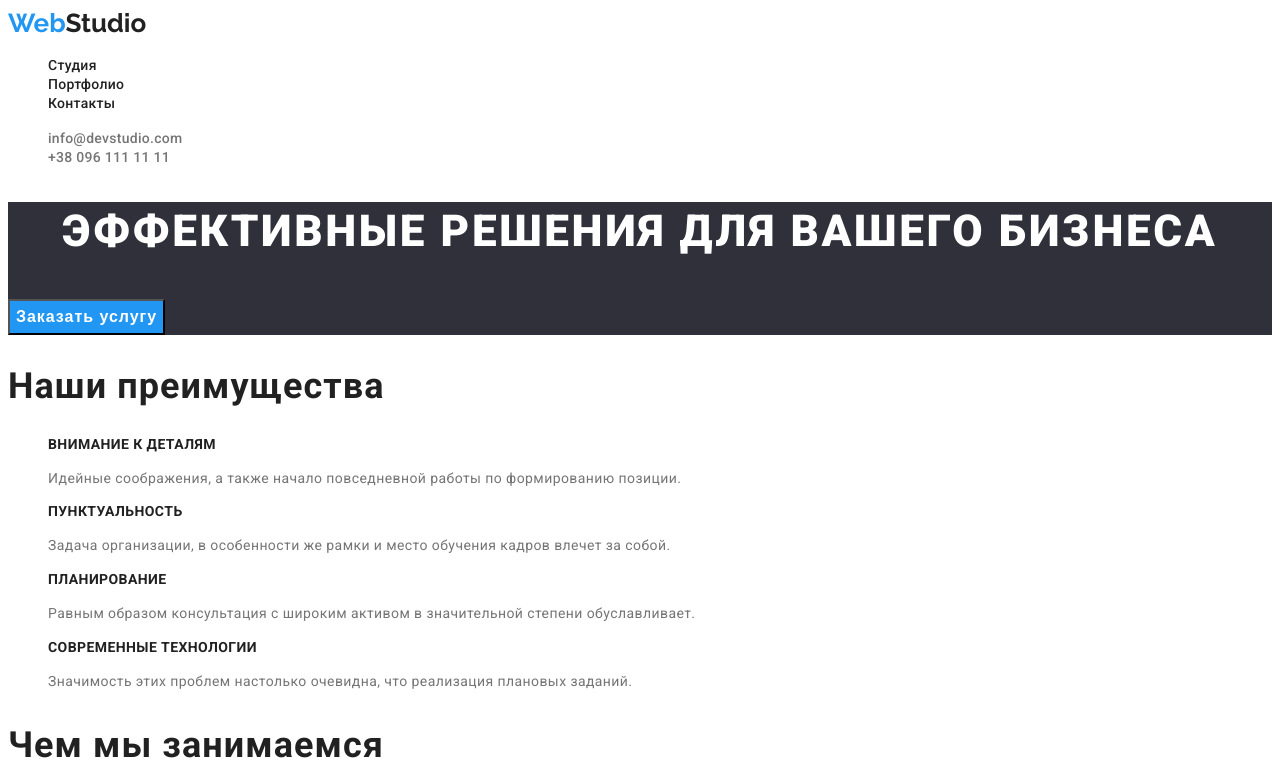
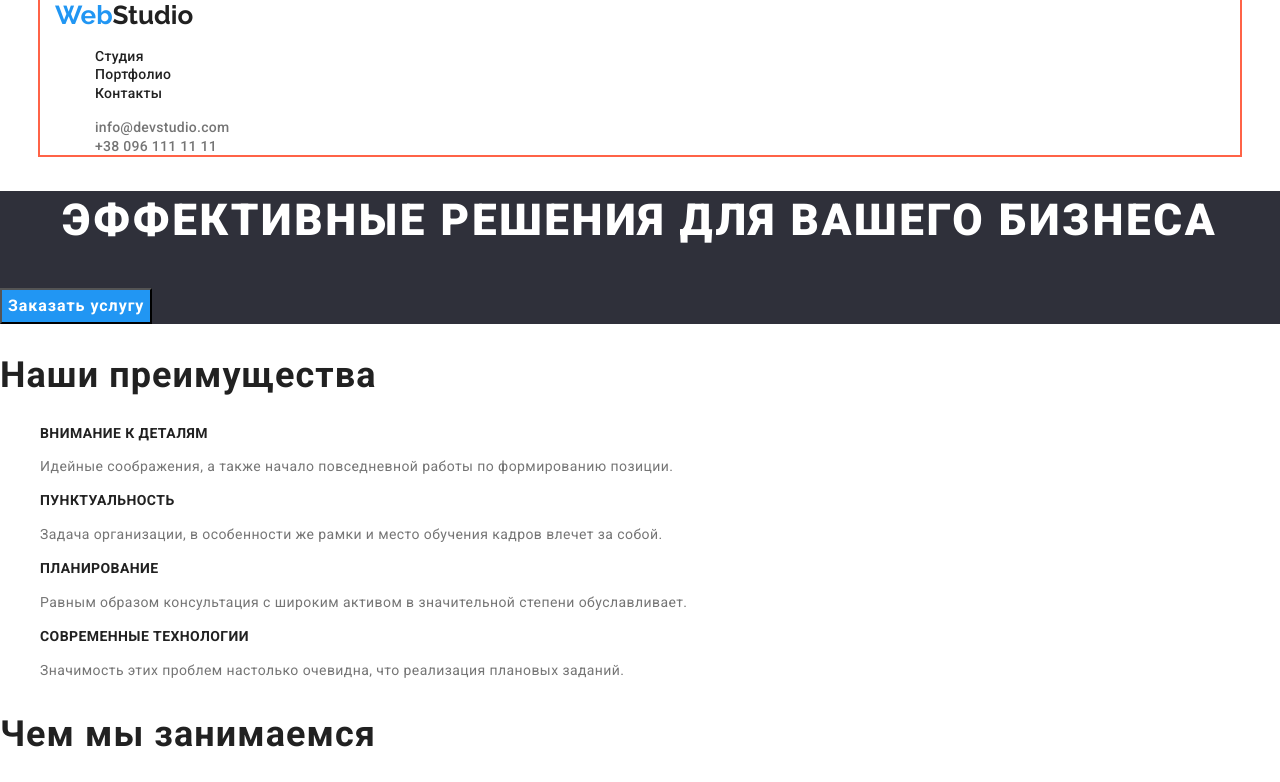
Before and after one commit to dmytrokryvitskyi/goit-markup-hw-03, a plain HTML site: page index.html in a window 1280 px wide. Shown: the top 782 px of the page. Drawn offline with nearby package versions, Linux system fonts and the light colour scheme.

Commit message:
adding normalizer

```diff
--- a/css/styles.css
+++ b/css/styles.css
@@ -14,6 +14,15 @@ body {
 
 .list {
   list-style: none;
+}
+
+.container {
+  width: 1200px;
+  padding-left: 15px;
+  padding-right: 15px;
+  margin-left: auto;
+  margin-right: auto;
+  outline: 2px solid tomato;
 }
 
 /*Стилізвція лого*/
--- a/index.html
+++ b/index.html
@@ -7,12 +7,14 @@
         <title>Web Studio</title>
         <link href="https://fonts.googleapis.com/css2?family=Raleway:wght@700&family=Roboto:wght@400;500;700;900&display=swap"
             rel="stylesheet">
+        <link rel="stylesheet" href="https://cdnjs.cloudflare.com/ajax/libs/modern-normalize/1.1.0/modern-normalize.min.css">
         <link rel="stylesheet" href="./css/styles.css">
     </head>
     <body>
 
                             <!-- Хедер-->
     <header class="page-header">
+        <div class="container">
         <nav class="page-nav">
 
                             <!-- Лого сторінки-->
@@ -34,6 +36,7 @@
             <li><a href="mailto:info@devstudio.com" class="mail-phone">info@devstudio.com</a></li>
             <li><a href="tel:+380961111111" class="mail-phone">+38 096 111 11 11</a></li>
         </ul>
+        </div>
     </header>
 
                             <!-- Основна частина з секціями-->
```
Also changed, not shown: portfolio.html (+1 -0 lines). Lines whose indentation alone changed are shown as unchanged.
